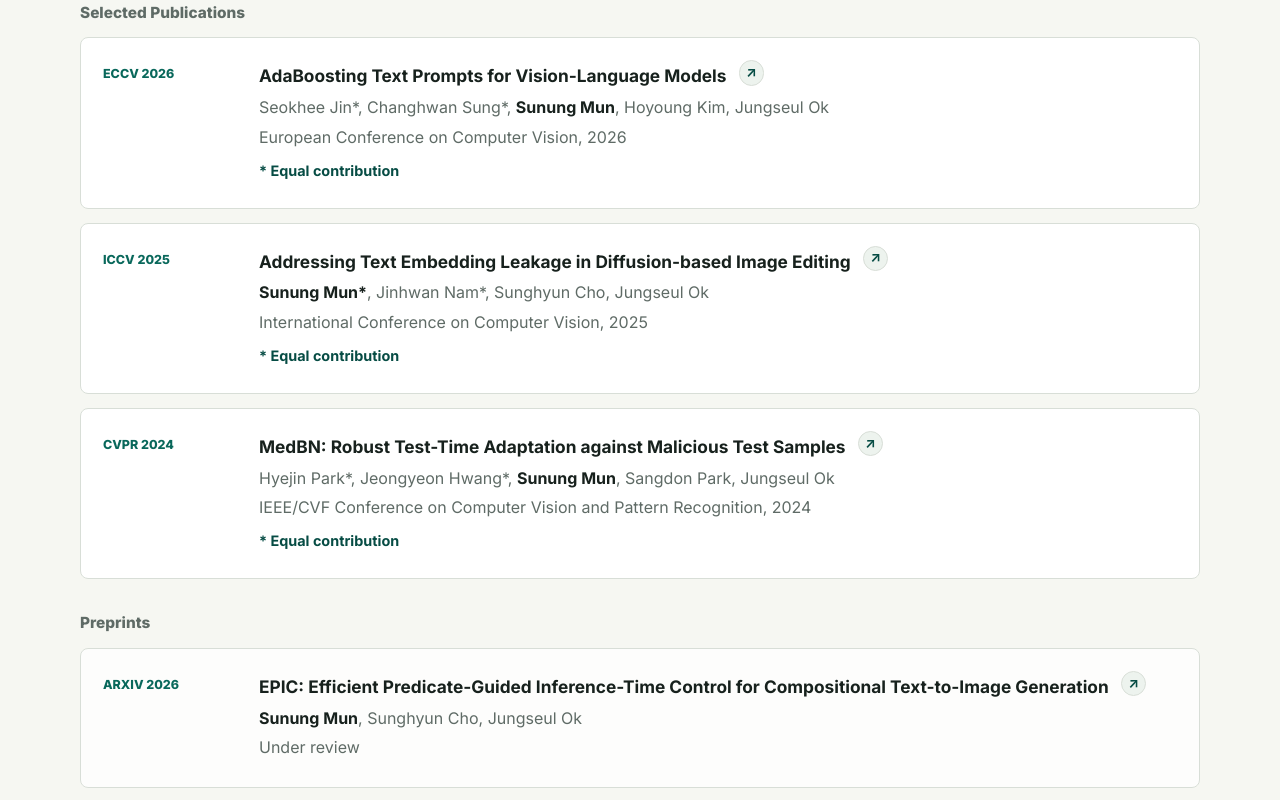
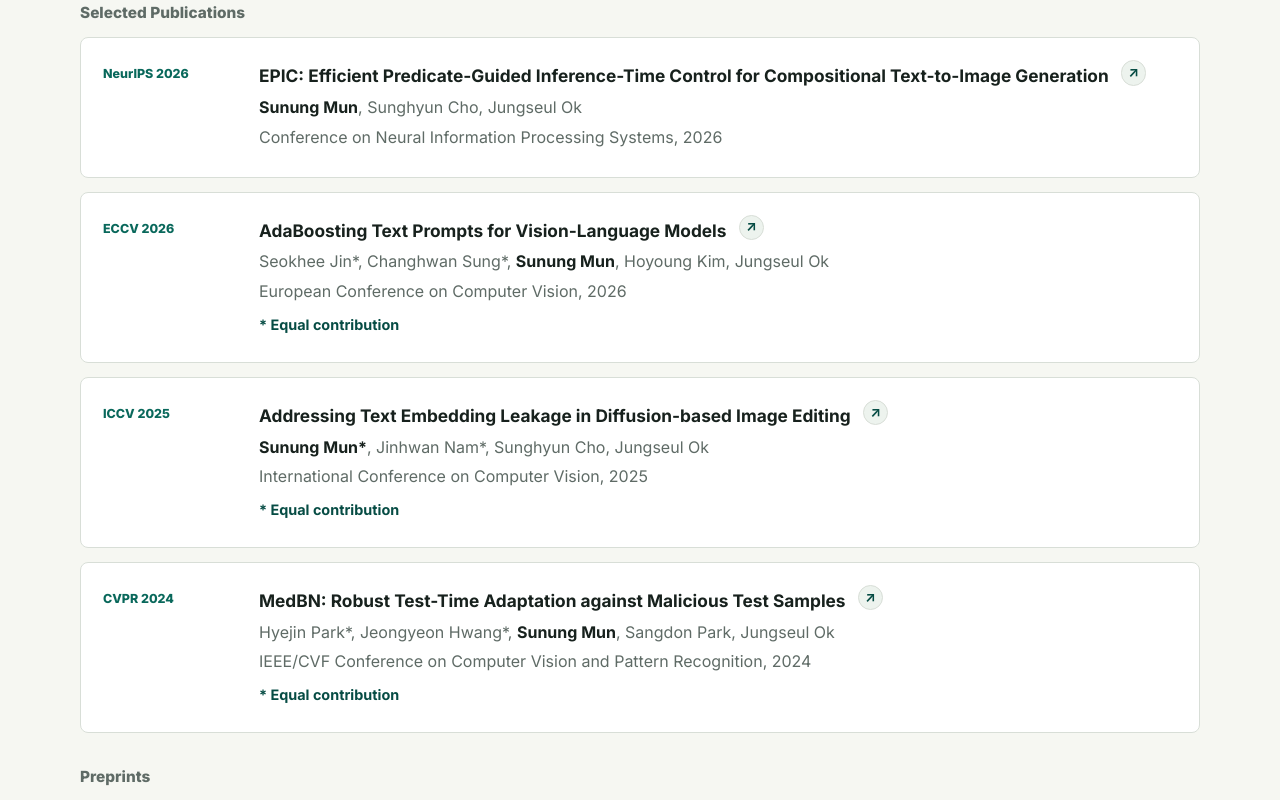
Before and after one commit to mtablo/mtablo.github.io, a plain HTML site: page index.html in a window 1280 px wide. Shown: the part 1519-2319 px from the top of the page. Drawn offline with Linux system fonts and the light colour scheme.

Commit message:
chore: add epic neurips 2026

```diff
--- a/assets/css/styles.css
+++ b/assets/css/styles.css
@@ -149,6 +149,10 @@ main > section[id] {
 .eyebrow,
 .section-kicker {
   letter-spacing: 0;
+}
+
+.publication-meta .mixed-case {
+  text-transform: none;
 }
 
 h1,
--- a/index.html
+++ b/index.html
@@ -111,6 +111,24 @@
         <div class="publication-list">
           <article class="publication-card">
             <div class="publication-meta">
+              <span class="mixed-case">NeurIPS 2026</span>
+            </div>
+            <div>
+              <h3>
+                <span>EPIC: Efficient Predicate-Guided Inference-Time Control for Compositional Text-to-Image
+                  Generation</span>
+                <a class="paper-link" href="https://arxiv.org/abs/2605.11722" target="_blank" rel="noreferrer"
+                  aria-label="Open link for EPIC">
+                  <span aria-hidden="true">&#8599;</span>
+                </a>
+              </h3>
+              <p><strong>Sunung Mun</strong>, Sunghyun Cho, Jungseul Ok</p>
+              <p>Conference on Neural Information Processing Systems, 2026</p>
+            </div>
+          </article>
+
+          <article class="publication-card">
+            <div class="publication-meta">
               <span>ECCV 2026</span>
             </div>
             <div>
@@ -169,24 +187,6 @@
       <div class="publication-subsection">
         <h3 class="subsection-title">Preprints</h3>
         <div class="publication-list compact">
-          <article class="publication-card">
-            <div class="publication-meta">
-              <span>arXiv 2026</span>
-            </div>
-            <div>
-              <h3>
-                <span>EPIC: Efficient Predicate-Guided Inference-Time Control for Compositional Text-to-Image
-                  Generation</span>
-                <a class="paper-link" href="https://arxiv.org/abs/2605.11722" target="_blank" rel="noreferrer"
-                  aria-label="Open link for EPIC">
-                  <span aria-hidden="true">&#8599;</span>
-                </a>
-              </h3>
-              <p><strong>Sunung Mun</strong>, Sunghyun Cho, Jungseul Ok</p>
-              <p>Under review</p>
-            </div>
-          </article>
-
           <article class="publication-card">
             <div class="publication-meta">
               <span>arXiv 2026</span>
```
